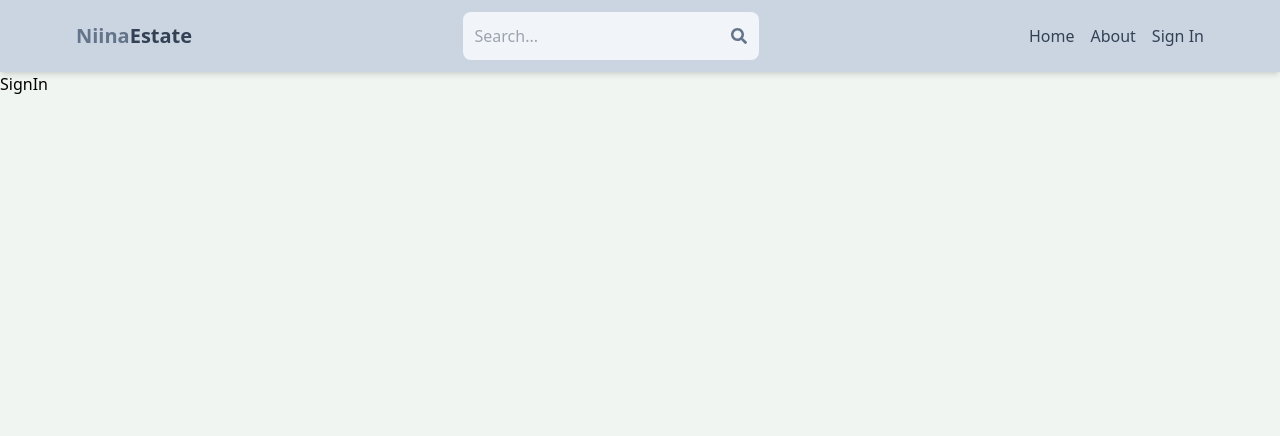
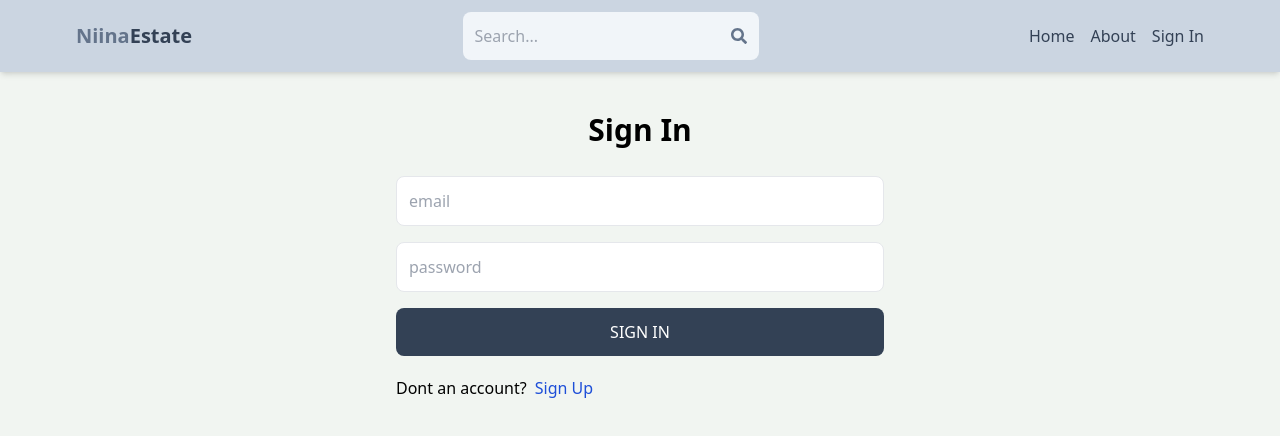
Before and after one commit to Vicram123/mern_estate, a React (Vite) app in the folder frontend/: page /sign-in in a window 1280 px wide. Shown: the top 436 px of the page. Built offline with nearby package versions, Linux system fonts and the light colour scheme.

Commit message:
complet sign in page functionality

```diff
--- a/frontend/src/pages/SignIn.jsx
+++ b/frontend/src/pages/SignIn.jsx
@@ -1,3 +1,100 @@
+import { useState } from "react";
+import { Link, useNavigate } from "react-router-dom";
+
 export default function SignIn() {
-  return <div>SignIn</div>;
+  const [formData, setFormData] = useState({
+    username: "",
+    email: "",
+    password: "",
+  });
+  const [error, setError] = useState(null);
+  const [loading, setLoading] = useState(false);
+  const [success, setSuccess] = useState(false);
+
+  const navigate = useNavigate();
+
+  const handleChange = (e) => {
+    setFormData({ ...formData, [e.target.id]: e.target.value });
+  };
+
+  const handleSubmit = async (e) => {
+    e.preventDefault();
+    setError(null);
+    setSuccess(false);
+
+    // Simple client-side validation
+    if (!formData.email || !formData.password) {
+      setError("All fields are required.");
+      return;
+    }
+
+    try {
+      setLoading(true);
+      const res = await fetch("/api/auth/signin", {
+        method: "POST",
+        headers: {
+          "Content-Type": "application/json",
+        },
+        body: JSON.stringify(formData),
+      });
+
+      const data = await res.json();
+      setLoading(false);
+
+      if (data.success === false) {
+        setError(data.message);
+        return;
+      }
+
+      setSuccess(true);
+      setTimeout(() => {
+        navigate("/");
+      }, 2000); // Redirect after 2 seconds
+    } catch (error) {
+      setLoading(false);
+      setError(error.message);
+    }
+  };
+
+  return (
+    <>
+      <div className="p-3 max-w-lg mx-auto">
+        <div className="text-3xl text-center font-semibold my-7">Sign In</div>
+        <form onSubmit={handleSubmit} className="flex flex-col gap-4">
+          <input
+            id="email"
+            type="email"
+            placeholder="email"
+            className="border p-3 rounded-lg"
+            onChange={handleChange}
+          />
+          <input
+            id="password"
+            type="password"
+            placeholder="password"
+            className="border p-3 rounded-lg"
+            onChange={handleChange}
+          />
+          <button
+            disabled={loading}
+            className="bg-slate-700 text-white p-3 rounded-lg uppercase hover:opacity-95 disabled:opacity-80"
+          >
+            {loading ? "Loading..." : "Sign In"}
+          </button>
+        </form>
+        <div className="flex gap-2 mt-5 ">
+          <p>Dont an account?</p>
+          <Link to={"/sign-up"}>
+            <span className="text-blue-700">Sign Up</span>
+          </Link>
+        </div>
+        {error && <p className="text-red-500 mt-5">{error}</p>}
+        {success && (
+          <p className="text-green-500 mt-5">
+            User created successfully! Redirecting...
+          </p>
+        )}
+      </div>
+    </>
+  );
 }
```
